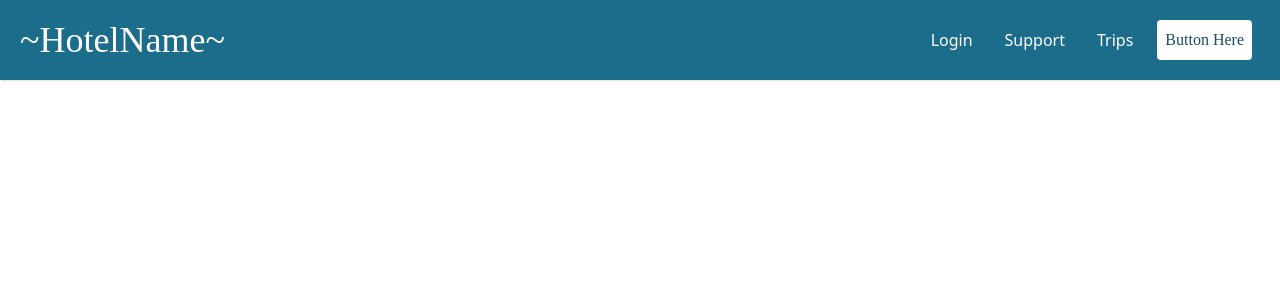
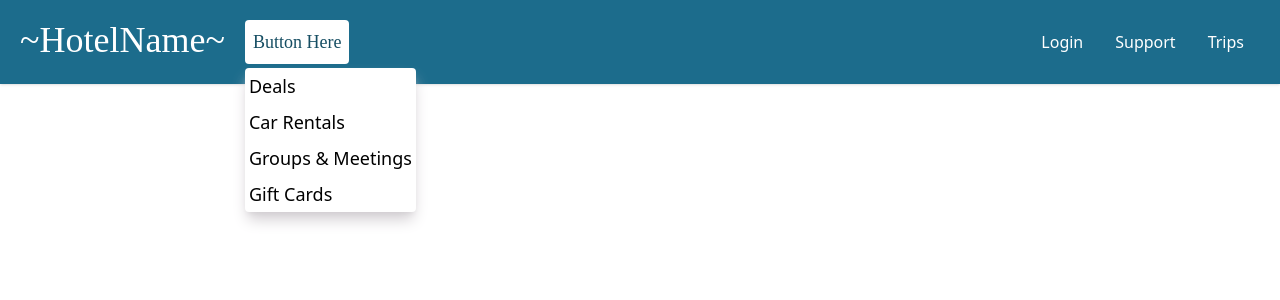
Before and after one commit to amillionhornets/hotel-website, a React (Create React App) app in the folder client/: page /Navbar in a window 1280 px wide. Both pictures are taken after a click on the button "Button Here". Shown: the top 300 px of the page. Built offline with nearby package versions, Linux system fonts and the light colour scheme.

Commit message:
update navbar

```diff
--- a/client/src/Navbar.js
+++ b/client/src/Navbar.js
@@ -1,16 +1,39 @@
-import React from 'react'
+import React,{useState} from 'react'
+
+
 
 export default function Navbar() {
+
+  const [showlist, setToggle] = useState(false)
   return (
     <nav className=' bg-HotelWater p-5  shadow md:flex md:items-center md:justify-between text-white'>
-        <div>
+        {/* HOTEL LOGO/NAME */}
+        <div className='flex'>
             <span className=' text-4xl font-[Poppins] cursor-pointer'>
                 ~HotelName~
             </span>
+            <div className='ml-5 text-lg'>
+                <button onClick={() => setToggle(!showlist)} className=' bg-white text-cyan-900 p-2 duration-500 rounded font-[Poppins] inline-flex items-center hover:bg-slate-200'>
+                    Button Here
+                </button>
+                {showlist && (
+                    <div className='mt-1 shadow-lg shadow-HotelGrey bg-white rounded absolute' id='Drowdown'>
+                        <a className='block text-black p-1 hover:bg-HotelGrey cursor-pointer'>Deals</a>
+                        <a className='block text-black p-1 hover:bg-HotelGrey cursor-pointer'>Car Rentals</a>
+                        <a className='block text-black p-1 hover:bg-HotelGrey cursor-pointer'>Groups & Meetings</a>
+                        <a className='block text-black p-1 hover:bg-HotelGrey cursor-pointer'>Gift Cards</a>
+                    </div>
+                )}
+            </div>
         </div>
+
+        {/* DROP DOWN BUTTON */}
+
+
+        {/* SIDE LINKS */}
         <ul className='md:flex md:items-center hidden'>
             <li className=' mx-4'>
-                <a href={''}>Login</a>
+                <a href={'/login'}>Login</a>
             </li>
             <li className=' mx-4'>
                 <a href={''}>Support</a>
@@ -18,10 +41,11 @@ export default function Navbar() {
             <li className=' mx-4'>
                 <a href={''}>Trips</a>
             </li>
-            <button className=' bg-white text-cyan-900 p-2 duration-500 rounded font-[Poppins] hover:bg-slate-200 mx-2'>
-                Button Here
-            </button>
         </ul>
+        <button className=' bg-white text-cyan-900 p-2 duration-500 rounded font-[Poppins] hover:bg-slate-200 md:hidden'>
+            Button Here
+        </button>
+
     </nav>
   )
 }
```
